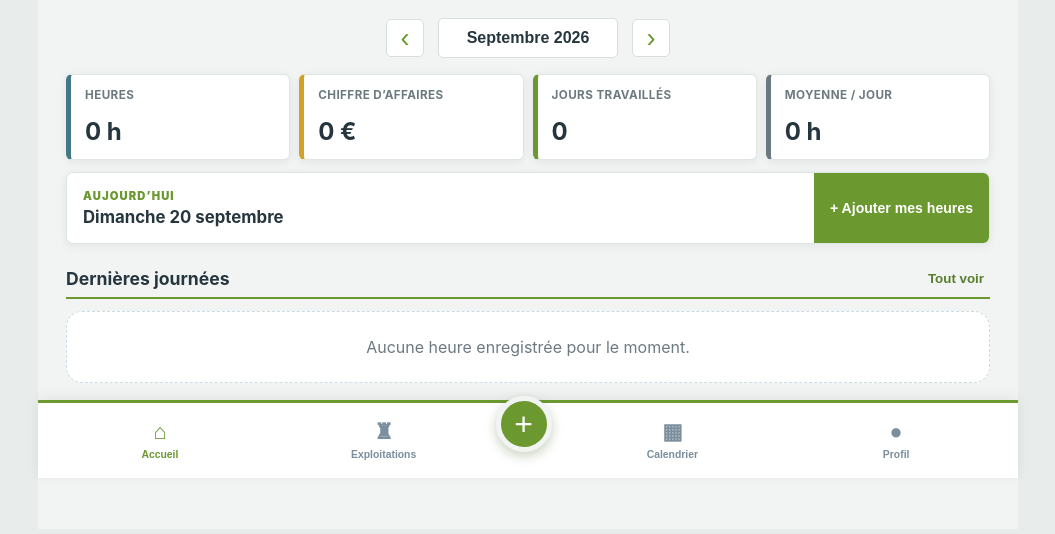
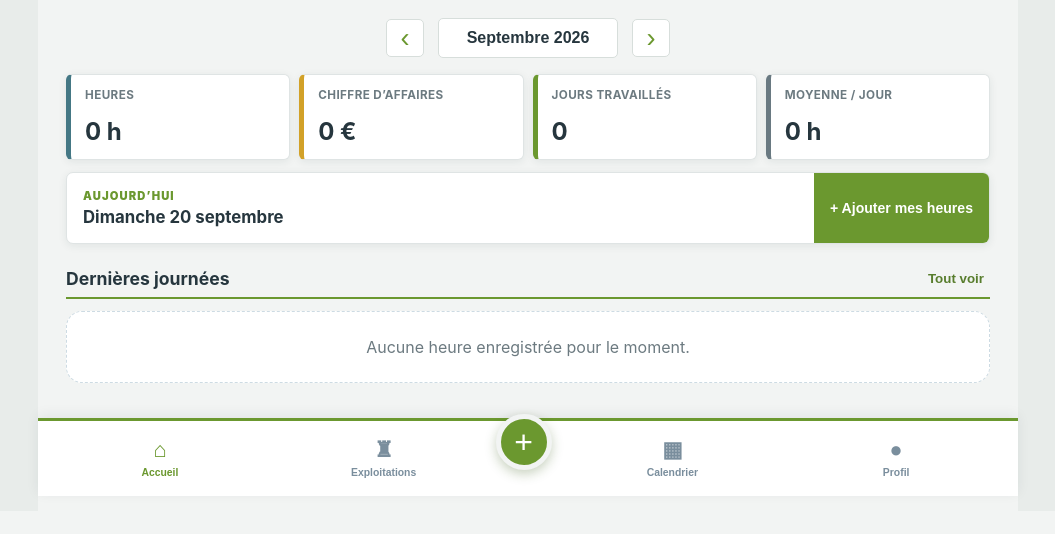
Before and after one commit to RomainRc/LCMC-Mes-heures, a website: page index.html in a window 1280 px wide. Shown: the part 304-838 px from the top of the page, without its empty margins (112-1167 px from the left). After the commit the page ends 815 px from the top, so only its background shows below. Drawn offline with Linux system fonts and the light colour scheme; files whose address does not match are found by name.

Commit message:
Add files via upload

```diff
--- a/theme-v2.css
+++ b/theme-v2.css
@@ -271,13 +271,15 @@ dialog textarea,
   .bottom-nav { max-width: 1180px; }
 }
 
-/* Zone de sécurité Android : garde la navigation au-dessus des boutons système. */
-body { padding-bottom: max(env(safe-area-inset-bottom, 0px), 18px); }
-.app-shell { padding-bottom: calc(104px + max(env(safe-area-inset-bottom, 0px), 18px)); }
+/* Menu collé au bas de la zone de l'application.
+   Android réserve déjà les boutons système via adjustMarginsForEdgeToEdge.
+   Sur le Web, l'éventuelle zone sûre reste DANS le fond blanc du menu. */
+body { padding-bottom: 0; }
+.app-shell { padding-bottom: calc(104px + env(safe-area-inset-bottom, 0px)); }
 .bottom-nav {
-  bottom: max(env(safe-area-inset-bottom, 0px), 18px);
-  height: 78px;
-  padding-bottom: 10px;
+  bottom: 0;
+  height: calc(78px + env(safe-area-inset-bottom, 0px));
+  padding-bottom: calc(10px + env(safe-area-inset-bottom, 0px));
 }
-#toast { bottom: calc(106px + max(env(safe-area-inset-bottom, 0px), 18px)); }
+#toast { bottom: calc(106px + env(safe-area-inset-bottom, 0px)); }
 #backupButton { cursor: pointer; touch-action: manipulation; position: relative; z-index: 1; }
```
